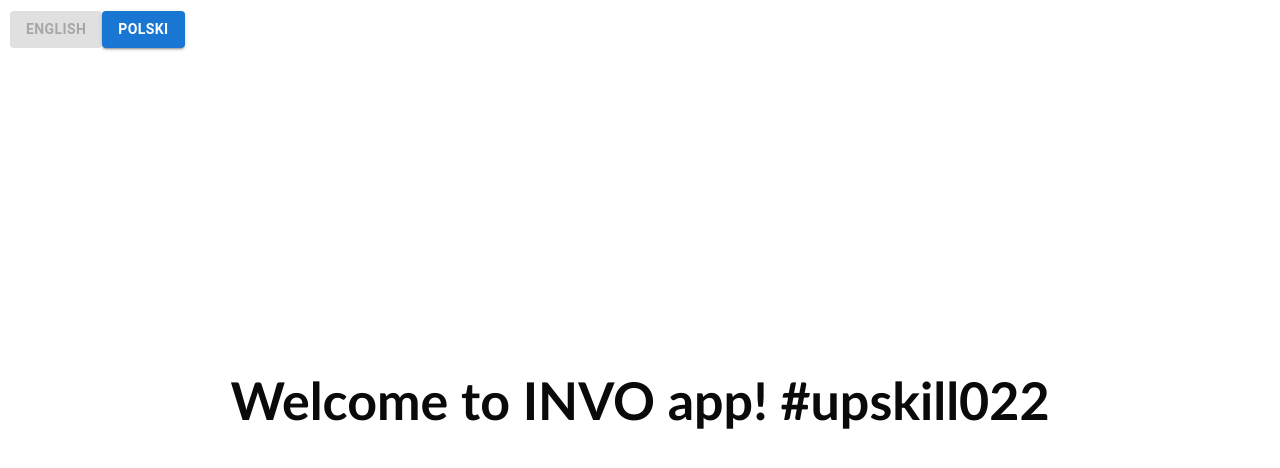
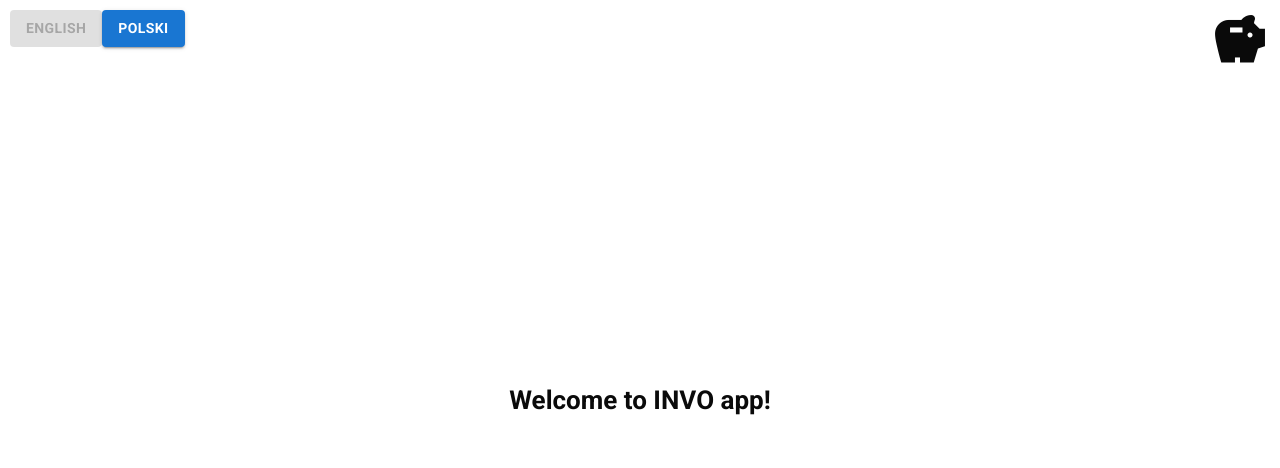
Before and after one commit to shcodenick/ups22, a React (Create React App) app: page / in a window 1280 px wide. Shown: the top 468 px of the page. Built offline with nearby package versions, Linux system fonts and the light colour scheme.

Commit message:
layout changes, used custom font and material icons

```diff
--- a/public/index.html
+++ b/public/index.html
@@ -5,6 +5,14 @@
     <link rel="icon" href="%PUBLIC_URL%/favicon.ico" />
     <meta name="viewport" content="width=device-width, initial-scale=1" />
     <meta name="theme-color" content="#000000" />
+    <link
+      rel="stylesheet"
+      href="https://fonts.googleapis.com/css?family=Roboto:300,400,500,700&display=swap"
+    />
+    <link
+      rel="stylesheet"
+      href="https://fonts.googleapis.com/icon?family=Material+Icons"
+    />
     <meta
       name="description"
       content="Web site created using create-react-app"
@@ -24,7 +32,7 @@
       work correctly both with client-side routing and a non-root public URL.
       Learn how to configure a non-root public URL by running `npm run build`.
     -->
-    <title>React App</title>
+    <title>Invo #upskill022</title>
   </head>
   <body>
     <noscript>You need to enable JavaScript to run this app.</noscript>
--- a/src/App.css
+++ b/src/App.css
@@ -2,7 +2,7 @@
   text-align: center;
 }
 
-body { font-family:'Gill Sans', 'Gill Sans MT', Calibri, 'Trebuchet MS', sans-serif}
+body { font-family:'Roboto', sans-serif}
 
 .App-header {
   background-color: #ffffff;
--- a/src/App.tsx
+++ b/src/App.tsx
@@ -1,7 +1,7 @@
 import './App.css';
 import { useTranslation } from 'react-i18next';
 import LangSwitcher from './components/LangSwitcher'
-
+import Pig from './components/Pig';
 
 function App() {
   const { t } = useTranslation()
@@ -9,7 +9,8 @@
     <div className="App">
       <header className="App-header">
         <LangSwitcher />
-        <h1>{t('welcome')}</h1>
+        <Pig />
+        <h4>{t('welcome')}</h4>
       </header>
     </div>
   );
--- /dev/null
+++ b/src/components/Pig.tsx
@@ -0,0 +1,27 @@
+import styled from '@emotion/styled'
+import { useTranslation } from 'react-i18next';
+
+const PigBox = styled.div`
+    position: fixed;
+    right: 10px;
+    top: 10px;
+    cursor: pointer;
+  span { font-size: 60px; }
+`;
+
+const Pig = () => {
+    const { t } = useTranslation()
+
+    const sayOink = () => {
+        alert(t('oink'))
+    }
+
+    return (
+        <PigBox onClick={sayOink}>
+            <span className="material-icons">savings</span>
+        </PigBox>
+    );
+};
+
+
+export default Pig;
--- a/src/translations/en.ts
+++ b/src/translations/en.ts
@@ -2,7 +2,8 @@
 
 export const en = {
     translation: {
-        welcome: 'Welcome to INVO app! #upskill022',
+        oink: "OINK!",
+        welcome: 'Welcome to INVO app!',
         ...shared
     }
 }
--- a/src/translations/pl.ts
+++ b/src/translations/pl.ts
@@ -2,7 +2,8 @@
 
 export const pl = {
     translation: {
-        welcome: 'Witaj w appce INVO! #upskill022',
+        oink: "CHRUM!",
+        welcome: 'Witaj w appce INVO!',
         ...shared
     }
 }
```
